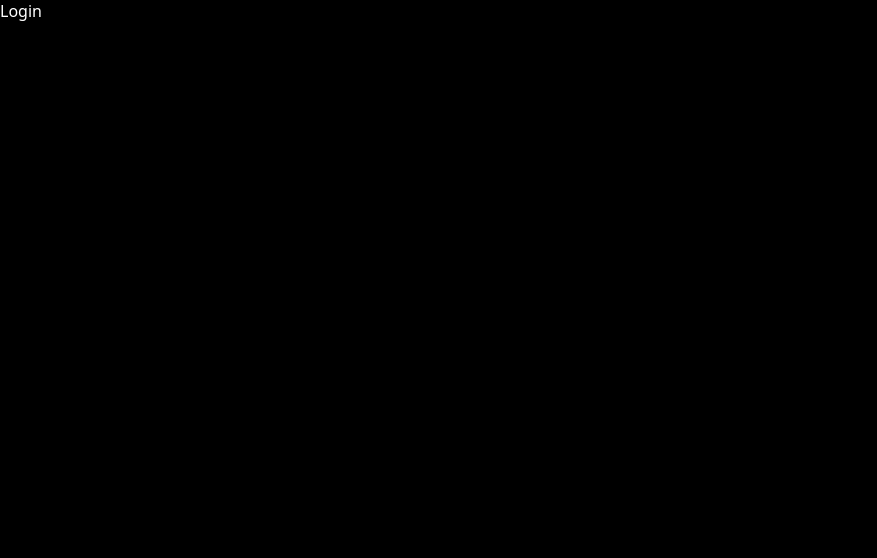
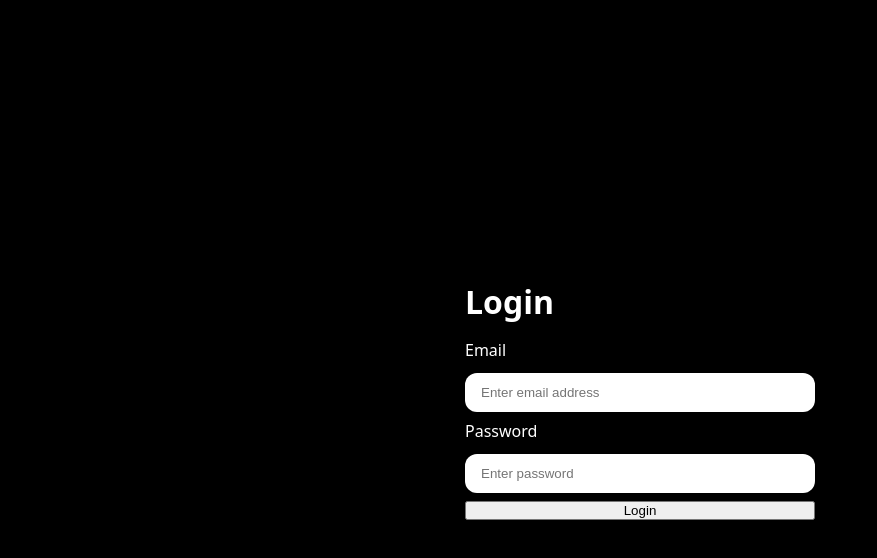
Before and after one commit to naitik-dhiman/MERN_GENAI_PRoject, a React app in the folder FRONTEND/: page /login in a window 1280 px wide. Shown: the top 558 px of the page, without its empty margins (0-877 px from the left). Built offline with nearby package versions, Linux system fonts and the light colour scheme; the HTML template or start-up script is replaced by a standard one.

Commit message:
added login form styling

```diff
--- /dev/null
+++ b/FRONTEND/src/features/auth/auth.form.scss
@@ -0,0 +1,40 @@
+main{
+    min-height : 100vh;
+    width :100%;
+    display : flex;
+    justify-content : center ;
+    align-items : center ;
+
+
+
+    .form-container{
+        min-width: 350px;
+        display: flex ;
+        flex-direction : column;
+        gap:1rem;
+
+    }
+
+    form {
+        display : flex ;
+        flex-direction: column ;
+        gap: 0.5rem ;
+    }
+
+
+    .input-group {
+        display : flex ;
+        flex-direction : column ;
+        gap:0.75rem ;
+
+
+        input {
+            border : none ;
+            outline : none ;
+            padding-inline: 1rem;
+            padding-block: 0.75rem ;
+            border-radius:  0.75rem ;
+        }
+    }
+
+}
--- a/FRONTEND/src/features/auth/pages/Login.jsx
+++ b/FRONTEND/src/features/auth/pages/Login.jsx
@@ -1,12 +1,39 @@
+import React from "react"
+import "../auth.form.scss"
 
+const Login = () => {
+  return (
+    <main>
+      <div className="form-container">
+        <h1>Login</h1>
+        <form>
+          <div className="input-group">
+            <label htmlFor="email">Email</label>
+            <input
+              id="email"
+              type="email"
+              name="email"
+              placeholder="Enter email address"
+            />
+          </div>
 
-function Login(){
+          <div className="input-group">
+            <label htmlFor="password">Password</label>
+            <input
+              id="password"
+              type="password"
+              name="password"
+              placeholder="Enter password"
+            />
+          </div>
 
-
-  return (
-     <div> Login </div>
+          <button type="submit" className="button primary-button">
+            Login
+          </button>
+        </form>
+      </div>
+    </main>
   )
 }
 
-
 export default Login
```
Also changed, not shown: FRONTEND/theory.txt.
